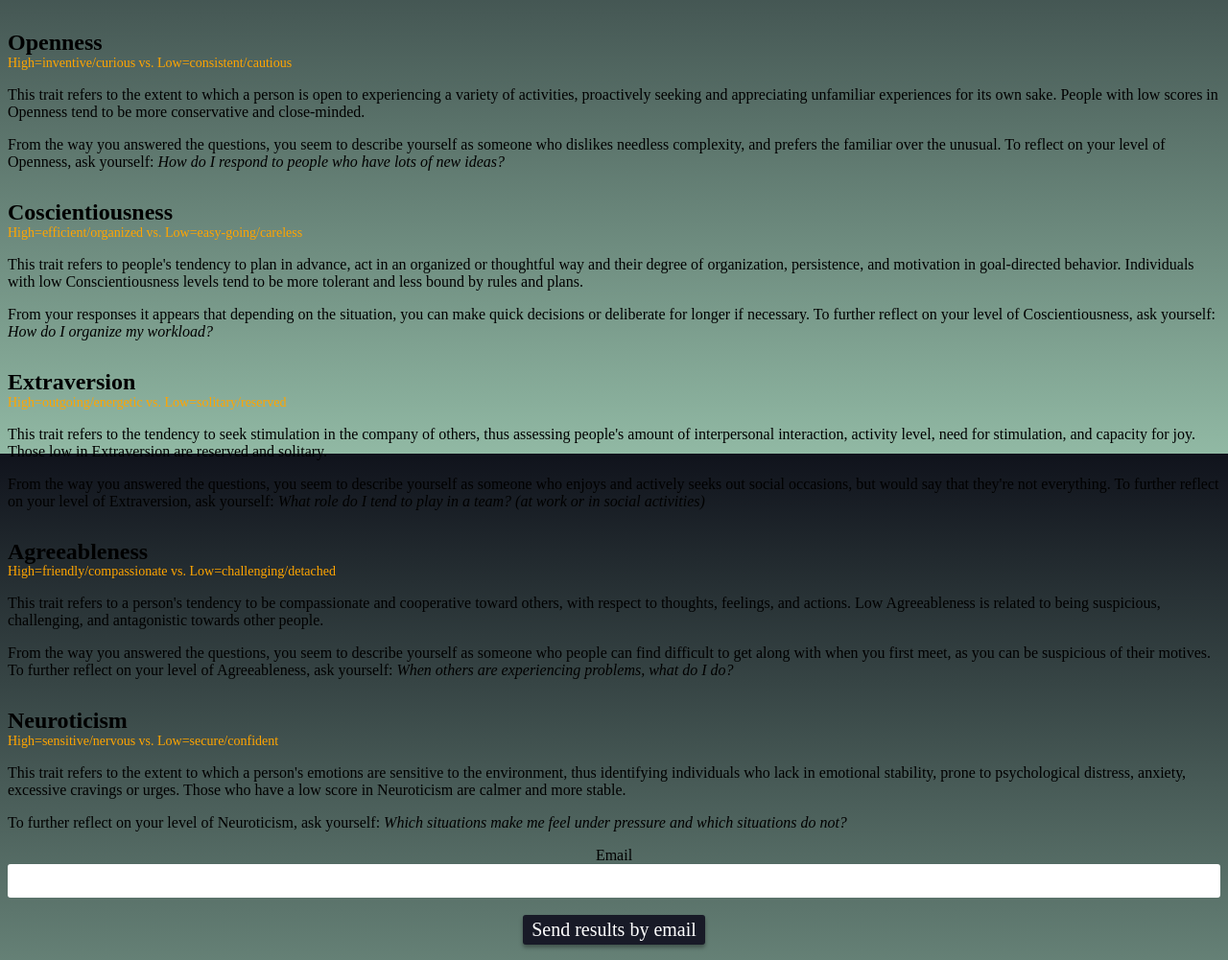
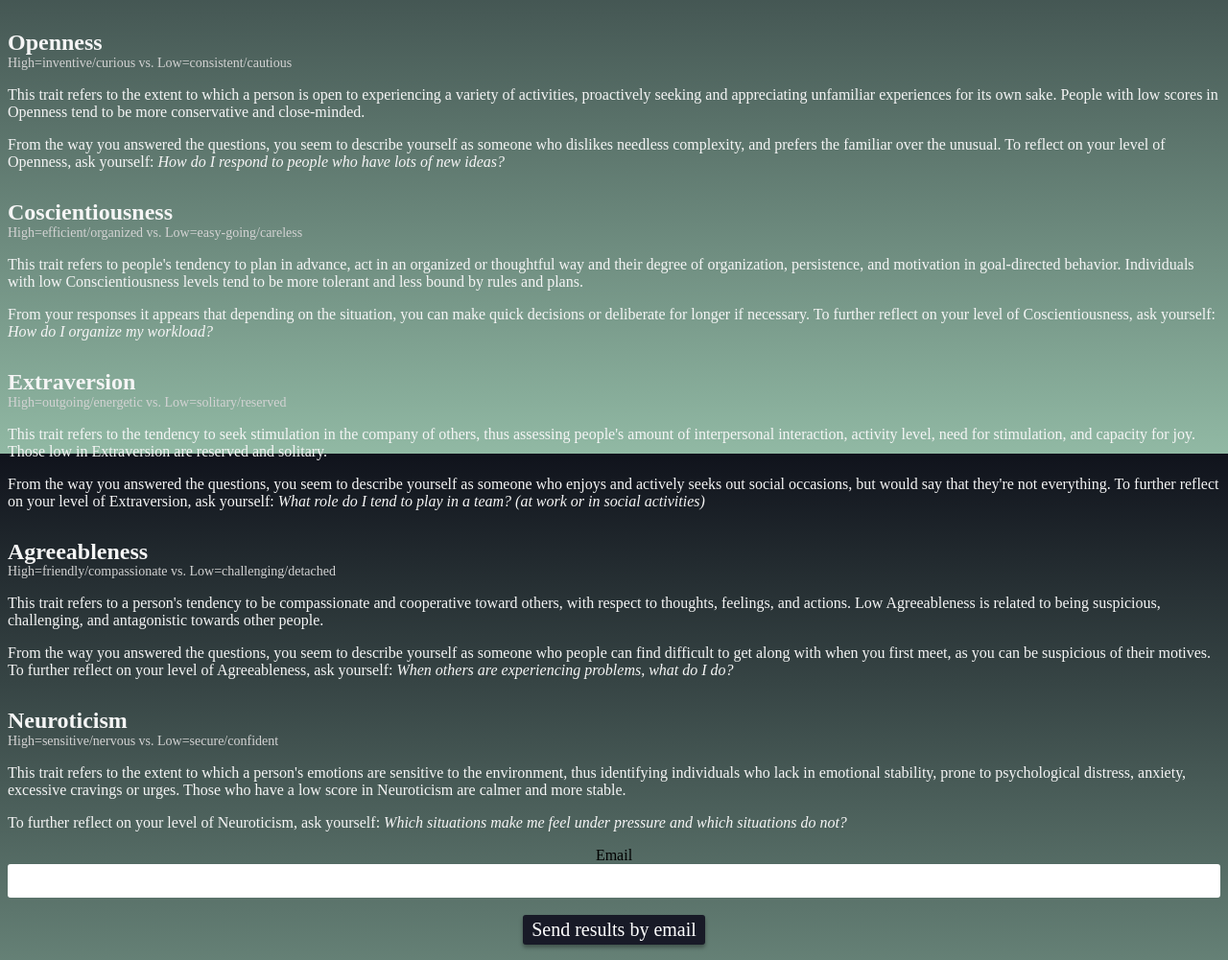
Before and after one commit to micheledinanni/miniIPIP_test, a Django app: template templates/myapp/evaluation.html in a window 1280 px wide. Shown: the part 327-1328 px from the top of the page at 96% size. Run offline with Django 3.2, Linux system fonts and the light colour scheme; the template is opened without the code that fills it, so the values that code supplies are empty; parts of the project's set-up code (start-up, migrations or seed data) failed here and were passed over.

Commit message:
CSS updates to index and evaluation

```diff
--- a/templates/myapp/evaluation.html
+++ b/templates/myapp/evaluation.html
@@ -14,6 +14,9 @@
             background-color: #10131c;
             background: -webkit-gradient(linear, left top, left bottom, from(#10131c), to(#91B9A4)) no-repeat fixed;
       	}
+    div[id="results"]{
+        color: whitesmoke;
+    }
     div[id="email"]{
         box-shadow: 0 3px 4px 0 rgba(0,0,0,0.35);
         border-radius: 3px;
@@ -56,6 +59,7 @@
     }
     h2{
         margin-top: 30px;
+        color: whitesmoke;
     }
     h1[id="msg"]{
         color:#35445D;
@@ -64,7 +68,7 @@
     p[id="content"]{
         font-size: 14px;
         margin-top: -20px;
-        color: orange;
+        color: lightgrey;
     }
     .info{
         background-color: whitesmoke;
--- a/templates/myapp/index.html
+++ b/templates/myapp/index.html
@@ -62,7 +62,7 @@
     <link rel="shortcut icon" href="{% static "myapp/favicon.ico" %}"/>
     <a href="http://collab.di.uniba.it/"><img src="{% static "myapp/logo-collab.png" %}" alt="logo-collab" height="75px"
                                               width="200px"></a>
-    <a href="https://www.uniba.it/"><img src="{% static "myapp/logo-uniba.jpg" %}"
+    <a href="https://www.uniba.it/"><img src="{% static "myapp/logo-uniba.png" %}"
                                          alt="logo-uniba" height="75px" width="200px" align="right"></a>
     <p></p>
     <label id="title">Welcome to the mini-IPIP test </label>
```
